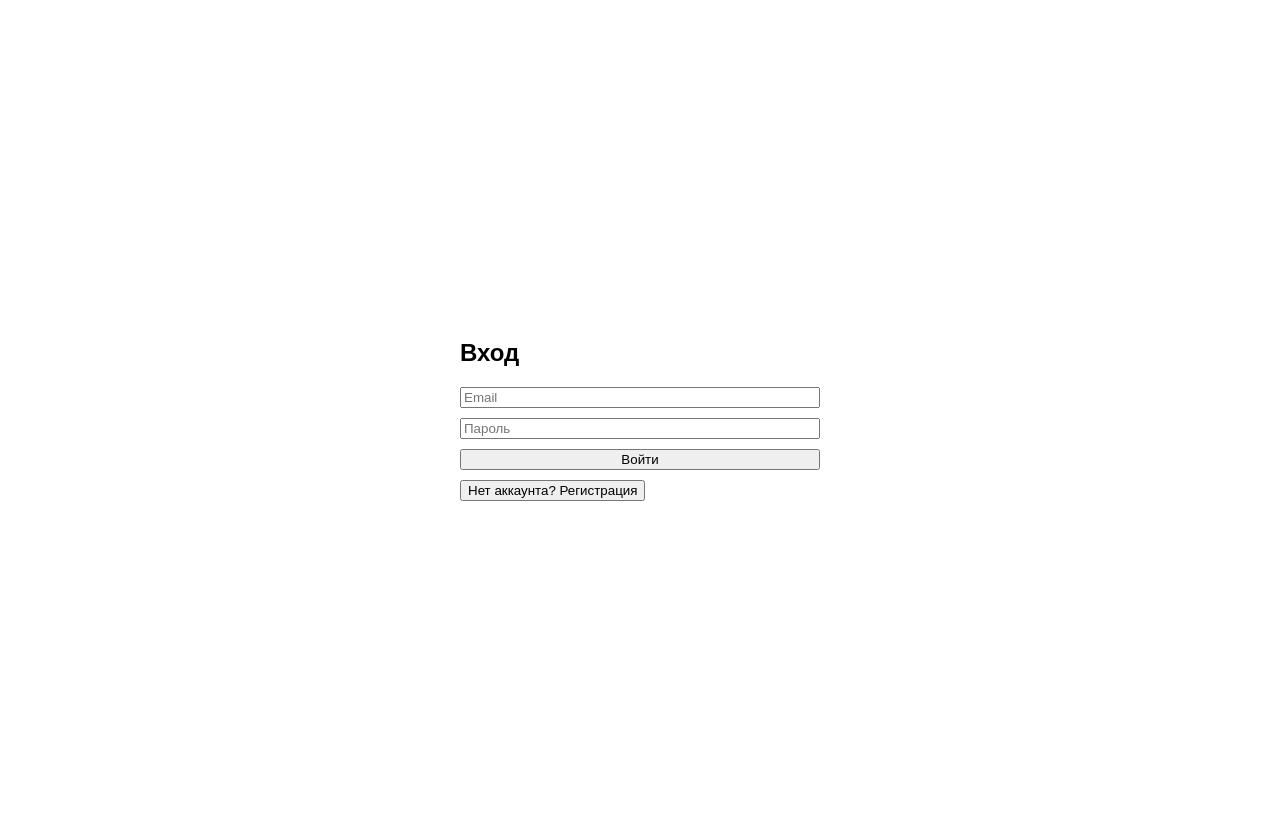
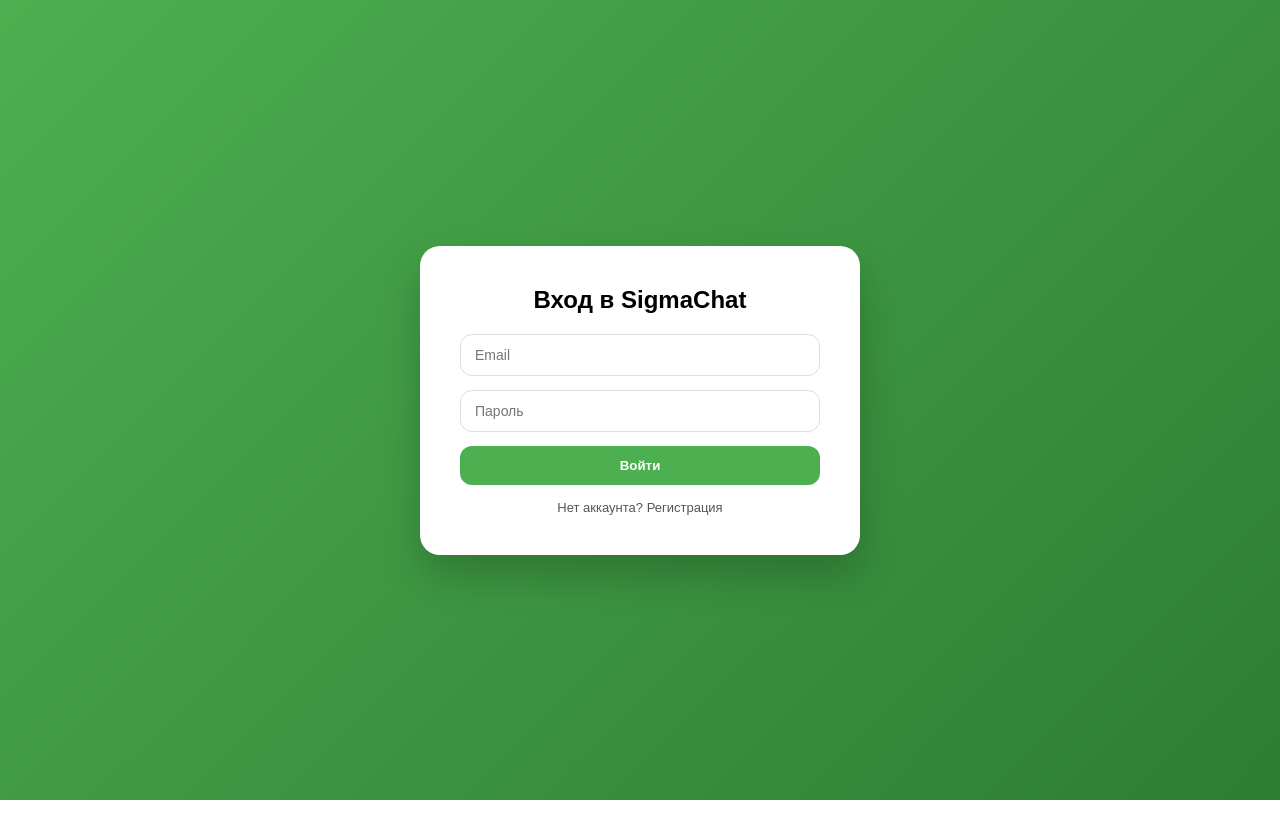
Before and after one commit to twqstty/MyMessenger, a React (Vite) app: page /auth in a window 1280 px wide. After the commit the page ends 800 px from the top, so only its background shows below. Built offline with nearby package versions, Linux system fonts and the light colour scheme; no server answers.

Commit message:
Style auth page

```diff
--- a/src/pages/AuthPage.jsx
+++ b/src/pages/AuthPage.jsx
@@ -100,51 +100,74 @@
   };
 
   return (
-    <div className="center" style={{ padding: 20 }}>
-      <div style={{ width: 360, maxWidth: "95vw" }}>
-        <h2 style={{ marginTop: 0 }}>{isLogin ? "Вход" : "Регистрация"}</h2>
+  <div className="auth-wrapper">
+    <div className="auth-card">
+      <h2>{isLogin ? "Вход в SigmaChat" : "Создать аккаунт"}</h2>
 
-        {error && <p style={{ color: "red" }}>{error}</p>}
+      {error && <div className="auth-error">{error}</div>}
 
-        <form onSubmit={isLogin ? handleLogin : handleRegister} style={{ display: "flex", flexDirection: "column", gap: 10 }}>
+      <form onSubmit={isLogin ? handleLogin : handleRegister}>
         {!isLogin && (
           <>
-              <input placeholder="Имя" value={name} onChange={(e) => setName(e.target.value)} />
+            <input
+              placeholder="Имя"
+              value={name}
+              onChange={(e) => setName(e.target.value)}
+            />
 
             <input
-                placeholder="Никнейм (например: sigma_boy)"
+              placeholder="Никнейм"
               value={usernameRaw}
               onChange={(e) => setUsernameRaw(e.target.value)}
             />
-              <div style={{ fontSize: 12, opacity: 0.7 }}>
-                Будет: <b>@{username || "..."}</b>
-              </div>
 
-              <label style={{ fontSize: 13 }}>
-                Фото профиля:
-                <input type="file" accept="image/*" onChange={(e) => setPhotoFile(e.target.files?.[0] || null)} />
-              </label>
+            <input
+              type="file"
+              accept="image/*"
+              onChange={(e) => setPhotoFile(e.target.files?.[0] || null)}
+            />
 
-              <label style={{ fontSize: 13 }}>
-                Дата рождения (необязательно):
-                <input type="date" value={birthdate} onChange={(e) => setBirthdate(e.target.value)} />
-              </label>
+            <input
+              type="date"
+              value={birthdate}
+              onChange={(e) => setBirthdate(e.target.value)}
+            />
 
-              <textarea placeholder="О себе (необязательно)" value={bio} onChange={(e) => setBio(e.target.value)} rows={3} />
+            <textarea
+              placeholder="О себе"
+              value={bio}
+              onChange={(e) => setBio(e.target.value)}
+              rows={3}
+            />
           </>
         )}
 
-          <input placeholder="Email" value={email} onChange={(e) => setEmail(e.target.value)} />
-          <input type="password" placeholder="Пароль" value={password} onChange={(e) => setPassword(e.target.value)} />
+        <input
+          placeholder="Email"
+          value={email}
+          onChange={(e) => setEmail(e.target.value)}
+        />
 
-          <button disabled={busy} type="submit">
-            {busy ? "Подождите..." : isLogin ? "Войти" : "Создать аккаунт"}
+        <input
+          type="password"
+          placeholder="Пароль"
+          value={password}
+          onChange={(e) => setPassword(e.target.value)}
+        />
+
+        <button type="submit">
+          {isLogin ? "Войти" : "Зарегистрироваться"}
         </button>
       </form>
 
-        <button disabled={busy} onClick={() => setIsLogin((v) => !v)} style={{ marginTop: 10 }}>
-          {isLogin ? "Нет аккаунта? Регистрация" : "Уже есть аккаунт? Войти"}
-        </button>
+      <div
+        className="auth-switch"
+        onClick={() => setIsLogin((v) => !v)}
+      >
+        {isLogin
+          ? "Нет аккаунта? Регистрация"
+          : "Уже есть аккаунт? Войти"}
+      </div>
     </div>
   </div>
 );
--- a/src/styles.css
+++ b/src/styles.css
@@ -84,3 +84,82 @@
 .message {
   padding-bottom: 18px;
 }
+
+
+
+/* ===== AUTH PAGE ===== */
+
+.auth-wrapper {
+  min-height: 100vh;
+  display: flex;
+  align-items: center;
+  justify-content: center;
+  background: linear-gradient(135deg, #4caf50, #2e7d32);
+}
+
+.auth-card {
+  background: white;
+  padding: 40px;
+  width: 360px;
+  max-width: 95vw;
+  border-radius: 20px;
+  box-shadow: 0 20px 40px rgba(0, 0, 0, 0.2);
+  animation: fadeIn 0.3s ease;
+}
+
+.auth-card h2 {
+  margin-top: 0;
+  margin-bottom: 20px;
+  text-align: center;
+}
+
+.auth-card form {
+  display: flex;
+  flex-direction: column;
+  gap: 14px;
+}
+
+.auth-card input,
+.auth-card textarea {
+  padding: 12px 14px;
+  border-radius: 12px;
+  border: 1px solid #ddd;
+  font-size: 14px;
+  outline: none;
+  transition: 0.2s;
+}
+
+.auth-card input:focus,
+.auth-card textarea:focus {
+  border-color: #4caf50;
+  box-shadow: 0 0 0 3px rgba(76, 175, 80, 0.15);
+}
+
+.auth-card button {
+  padding: 12px;
+  border-radius: 12px;
+  border: none;
+  background: #4caf50;
+  color: white;
+  font-weight: bold;
+  cursor: pointer;
+  transition: 0.2s;
+}
+
+.auth-card button:hover {
+  background: #43a047;
+}
+
+.auth-switch {
+  margin-top: 15px;
+  text-align: center;
+  font-size: 13px;
+  color: #555;
+  cursor: pointer;
+}
+
+.auth-error {
+  color: #d32f2f;
+  font-size: 13px;
+  text-align: center;
+}
--- a/src/styles/app.css
+++ b/src/styles/app.css
@@ -193,15 +193,15 @@
   right: 10px;
   bottom: 6px;
   font-size: 10px;
-  color: gray;        /* серый */
+  color: gray;
   opacity: 0.9;
 }
 
-/* чтобы текст не наезжал на время */
+
 .message {
   padding-bottom: 18px;
 }
-/* на моих сообщениях чуть контрастнее */
+
 .message.me .msg-meta {
   opacity: 0.8;
 }
```
Lines whose indentation alone changed are shown as unchanged.
